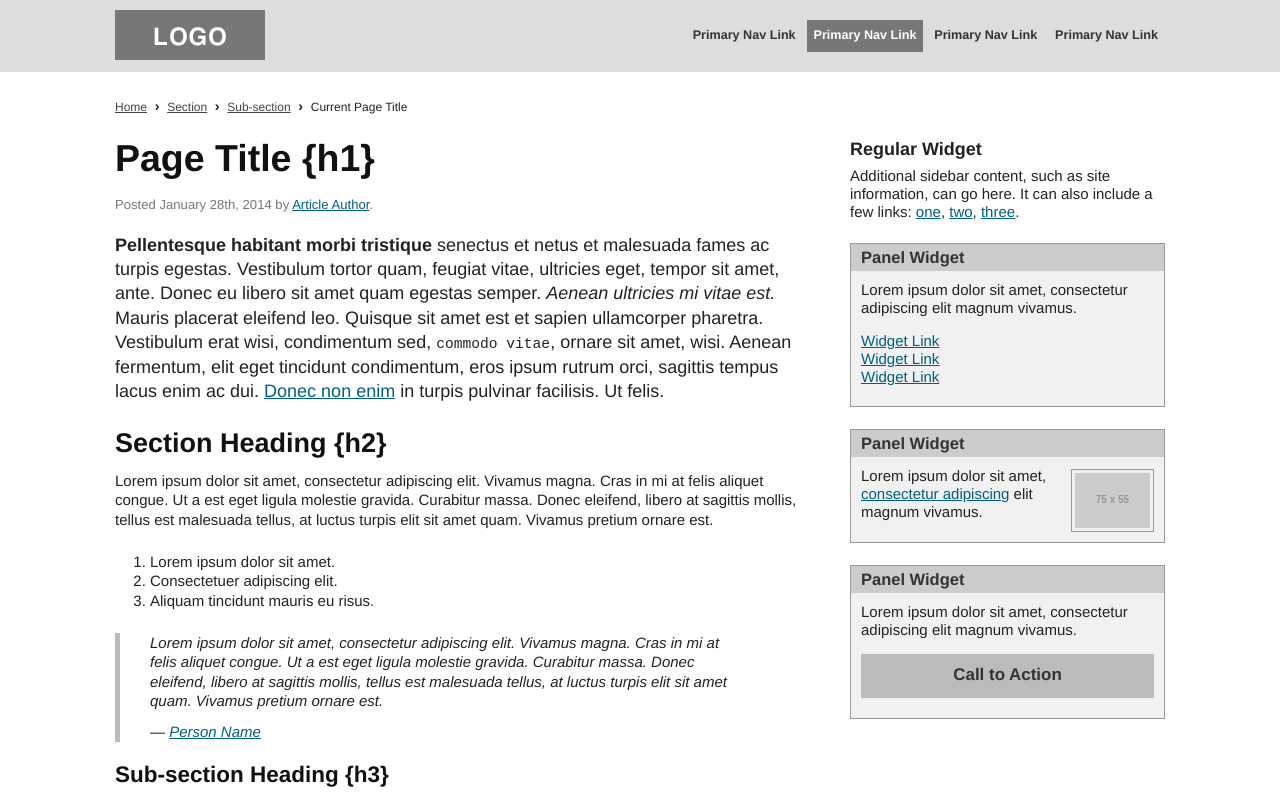
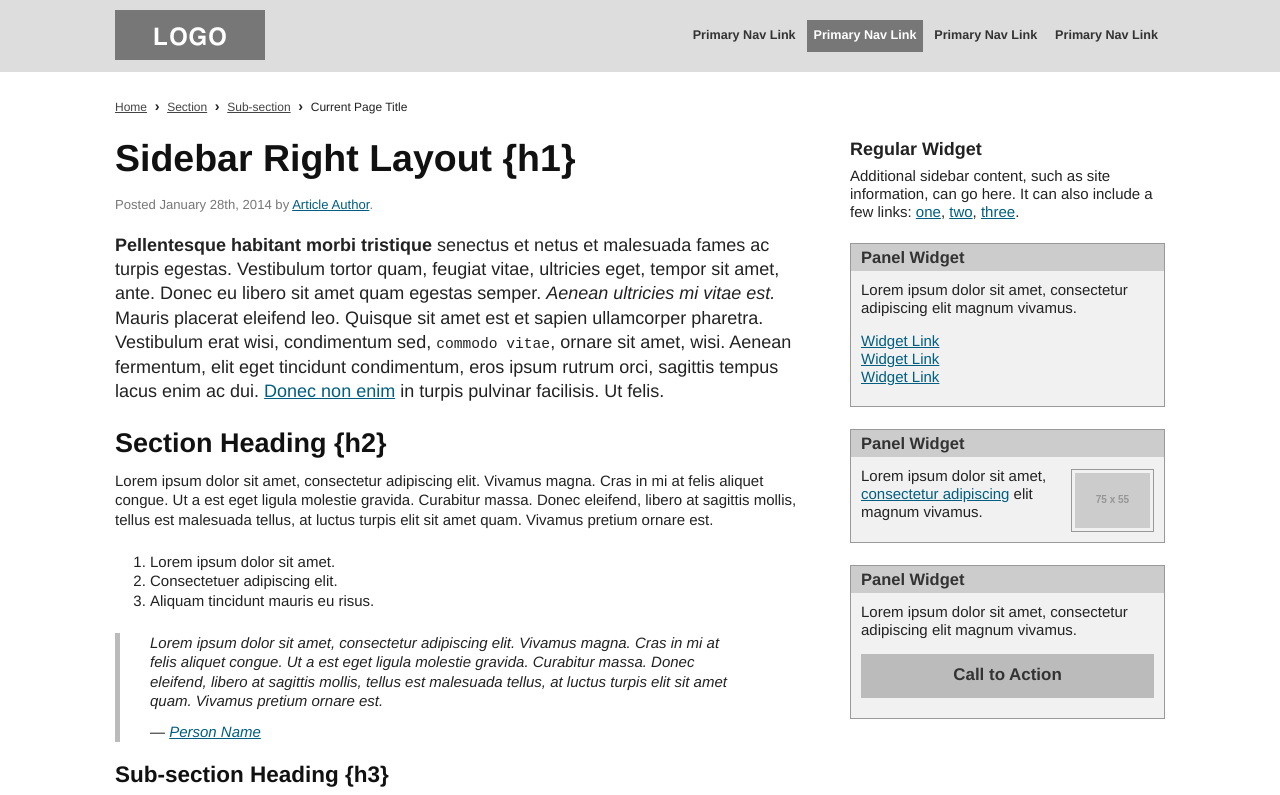
Before and after one commit to klamping/Responsive-Starter-Kit, a plain HTML site: page layout-sidebar-right.html in a window 1280 px wide. Shown: the top 795 px of the page. Drawn offline with Linux system fonts and the light colour scheme; placeholder pictures from the web are drawn by us.

Commit message:
updated page title in H1 element

```diff
--- a/layout-sidebar-right.html
+++ b/layout-sidebar-right.html
@@ -105,7 +105,7 @@
 
                         <header class="article-header">
 
-                            <h1 class="page-title">Page Title {h1}</h1>
+                            <h1 class="page-title">Sidebar Right Layout {h1}</h1>
 
                             <p class="article-meta">Posted <time>January 28th, 2014</time> by <a href="xyz" title="Posts by Article Author">Article Author</a>.</p>
 
```
Also changed, not shown: layout-full-width.html (+1 -1 lines), layout-sidebar-left.html (+1 -1 lines).
